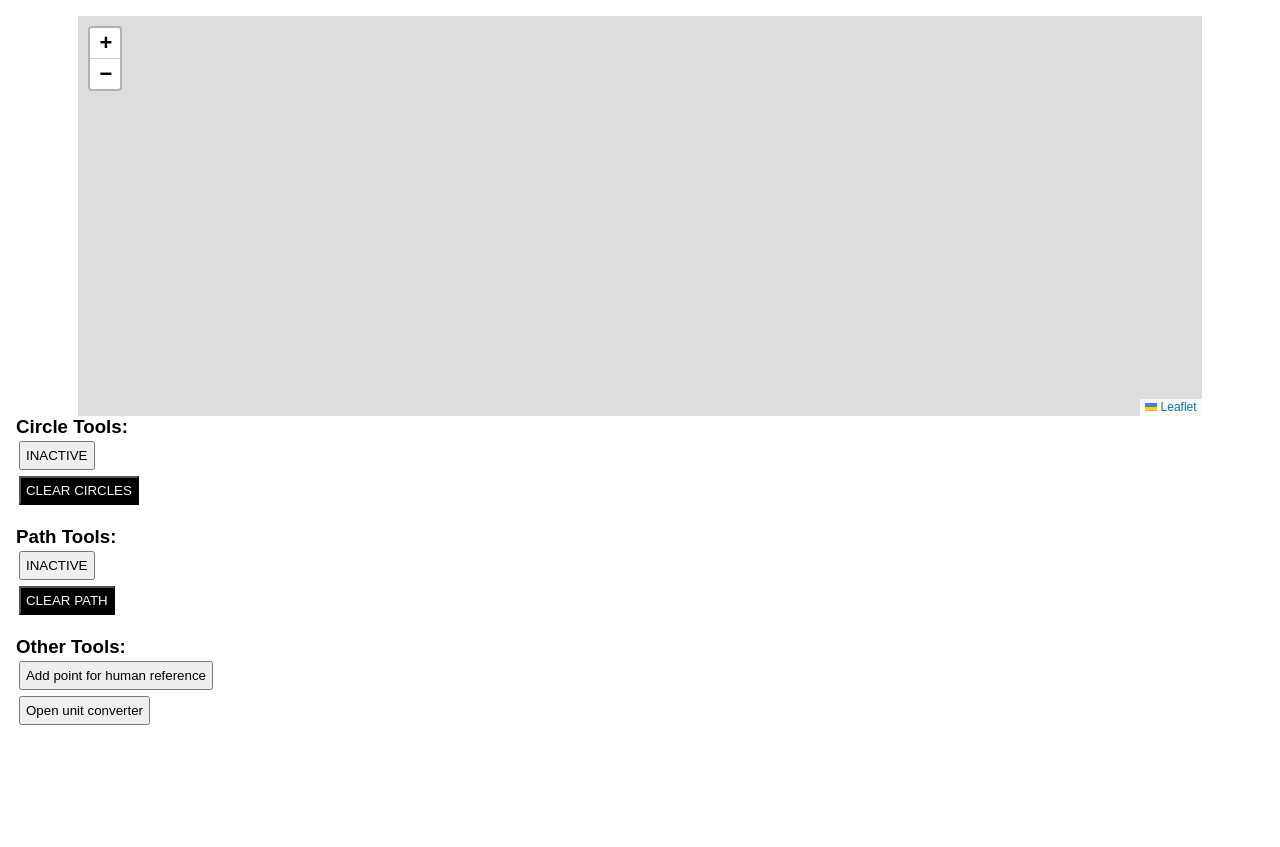
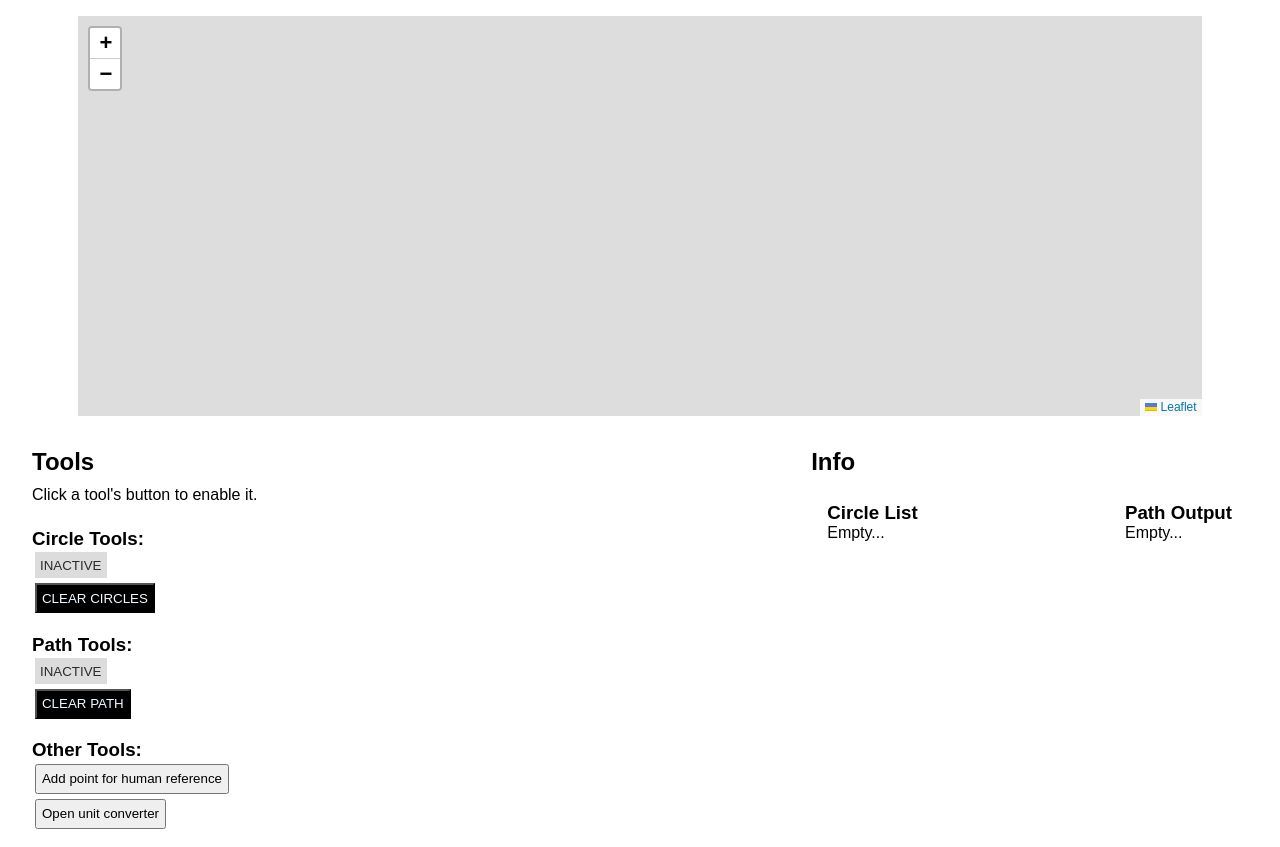
Before and after one commit to Sooner-Rover-Team/RoverMap, a plain HTML site: page frontend/index.html in a window 1280 px wide. Before the commit the page ends 800 px from the top, so only its background shows below. Drawn offline with Linux system fonts and the light colour scheme; no server answers.

Commit message:
feat: fix html

```diff
--- a/frontend/index.html
+++ b/frontend/index.html
@@ -18,19 +18,23 @@
 
     <div id="map" style="width: 90%; height: 400px; margin: auto"></div>
 
-    <div id="mainContainer">
-        <div id="tools">
+    <div id="container">
+        <div id="tools" class="section">
+            <h2 class="section-title">Tools</h2>
+            <p id="tool-reminder">Click a tool's button to enable it.</p>
 
             <div id="circleTools">
                 <h3>Circle Tools:</h3>
-                <button onClick="toggleCircles()" id="toggleCircleButton">INACTIVE</button>
+                <button onClick="toggleCircles()" id="toggleCircleButton"
+                    class="deactivated-tool-button">INACTIVE</button>
                 <br>
                 <button onClick="clearCircles()" id="clearCircleButton">CLEAR CIRCLES</button>
             </div>
             <br>
             <div id="pathTools">
                 <h3>Path Tools:</h3>
-                <button onclick="toggleMarkers()" id="toggleMarkerButton">INACTIVE</button>
+                <button onclick="toggleMarkers()" id="toggleMarkerButton"
+                    class="deactivated-tool-button">INACTIVE</button>
                 <br>
                 <button onclick="clearPaths()" id="clearMarkerButton">CLEAR PATH</button>
             </div>
@@ -42,15 +46,23 @@
                 <button onclick="openUnitConverter()">Open unit converter</button>
             </div>
         </div>
-        <div id="infoDiv">
-            <div id="pathOutput"></div>
-            <div id="circleList"></div>
+        <div id="info" class="section">
+            <h2 class="section-title">Info</h2>
+
+            <div id="pathOutput">
+                <h3>Path Output</h3>
+                <p>Empty...</p>
+            </div>
+            <div id="circleList">
+                <h3>Circle List</h3>
+                <p>Empty...</p>
+            </div>
         </div>
     </div>
 
 
     <div id="unitConverter">
-        <h1>Unit Converter</h1>
+        <h2>Unit Converter</h2>
         <p>Degrees, Minutes, Seconds</p>
         <input placeholder="Degrees" class="convertInput" id="DMSDeg" /> <input placeholder="Minutes"
             class="convertInput" id="DMSMin" /> <input placeholder="Seconds" class="convertInput" id="DMSSec">
```
